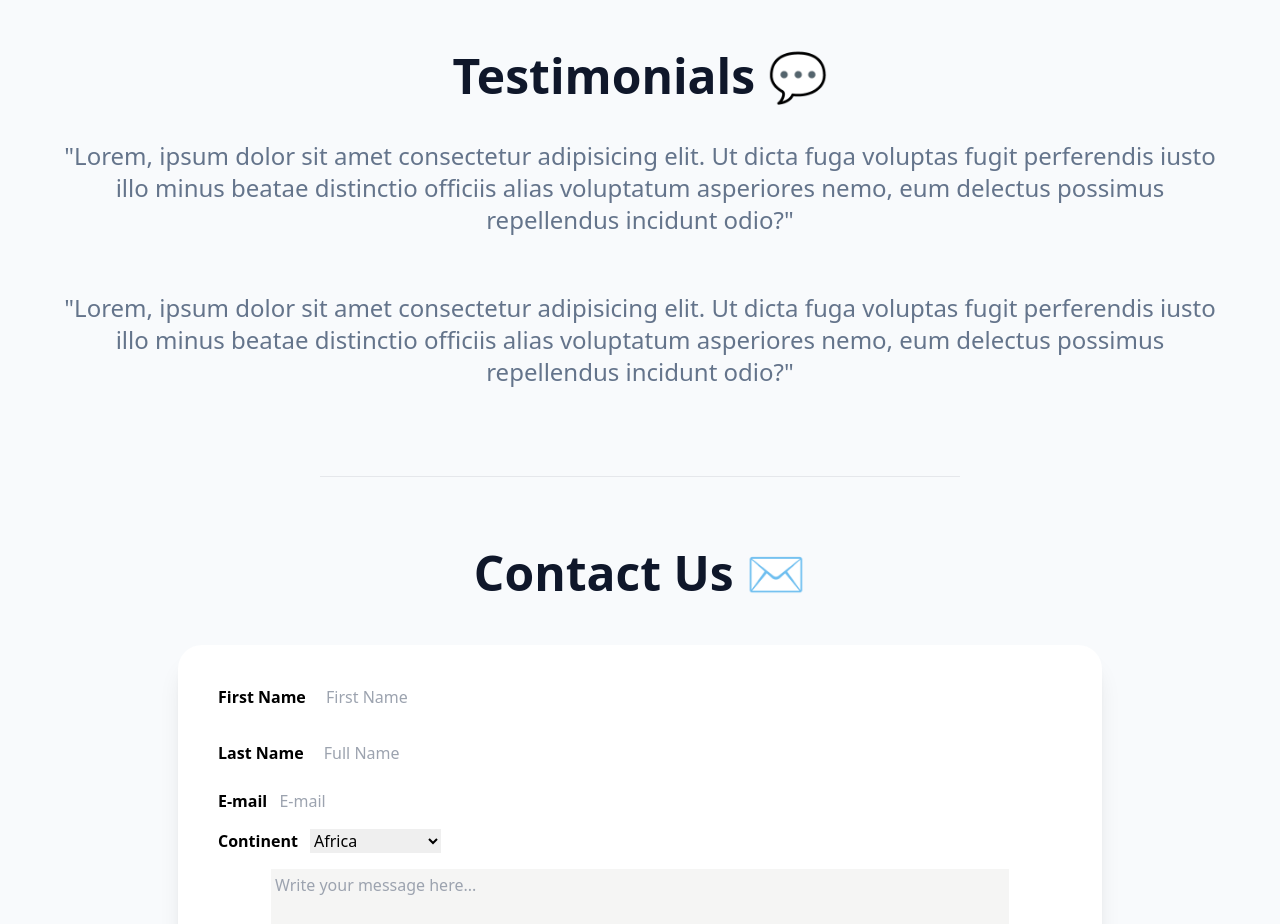
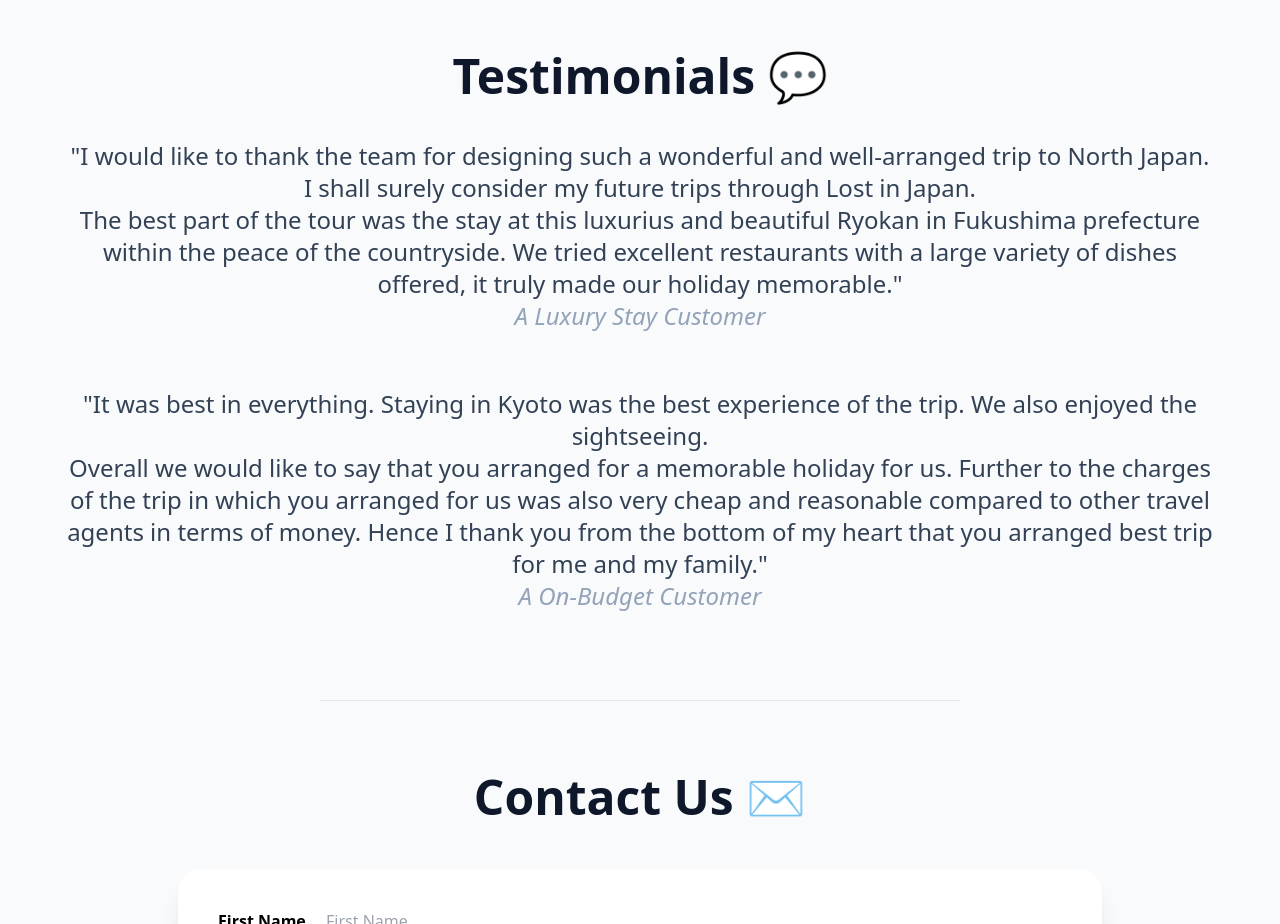
Before and after one commit to Kumaguro3/tailwind-project, a website: page build/index.html in a window 1280 px wide. Shown: the part 1480-2404 px from the top of the page. Drawn offline with Linux system fonts and the light colour scheme.

Commit message:
Updated fake testimonials

```diff
--- a/build/index.html
+++ b/build/index.html
@@ -104,13 +104,22 @@
             <h2 class="text-4xl font-bold text-center sm:text-5xl mb-6 text-slate-900 dark:text-white">
                 Testimonials 💬
             </h2>
-            <p class="text-center text-2xl mx-6 p-4 text-slate-500 dark:text-slate-400">
-                "Lorem, ipsum dolor sit amet consectetur adipisicing elit. Ut dicta fuga voluptas fugit perferendis iusto illo minus beatae distinctio officiis alias voluptatum asperiores nemo, eum delectus possimus repellendus incidunt odio?"
+            <p class="text-center text-2xl mx-6 p-4 text-slate-700 dark:text-slate-200">
+                "I would like to thank the team for designing such a wonderful and well-arranged trip to North Japan. I shall surely consider my future trips through Lost in Japan.
+                <br/>
+                The best part of the tour was the stay at this luxurius and beautiful Ryokan in Fukushima prefecture within the peace of the countryside. We tried excellent restaurants with a large variety of dishes offered, it truly made our holiday memorable."
+                <br/>
+                <i class=" text-slate-400 dark:text-slate-400">A Luxury Stay Customer</i>
             </p>
             <br/>
-             <p class="text-center text-2xl mx-6 p-4 text-slate-500 dark:text-slate-400">
-                "Lorem, ipsum dolor sit amet consectetur adipisicing elit. Ut dicta fuga voluptas fugit perferendis iusto illo minus beatae distinctio officiis alias voluptatum asperiores nemo, eum delectus possimus repellendus incidunt odio?"
+             <p class="text-center text-2xl mx-6 p-4  text-slate-700 dark:text-slate-200">
+              "It was best in everything. Staying in Kyoto was the best experience of the trip. We also enjoyed the sightseeing.
+               <br/>
+              Overall we would like to say that you arranged for a memorable holiday for us. Further to the charges of the trip in which you arranged for us was also very cheap and reasonable compared to other travel agents in terms of money. Hence I thank you from the bottom of my heart that you arranged best trip for me and my family."
+               <br/>
+                <i class=" text-slate-400 dark:text-slate-400">A On-Budget Customer</i>
             </p>
+
         </section>
 
         <hr class="mx-auto bg-black dark:bg-white w-1/2">
@@ -170,8 +179,8 @@
 </div>
 </form>
 </div>
+   </main>
 
-    </main>
     <script src="https://smtpjs.com/v3/smtp.js">
     </script>
 
@@ -192,5 +201,6 @@
 );
     }
   </script>
+
   </body>
 </html>
```
